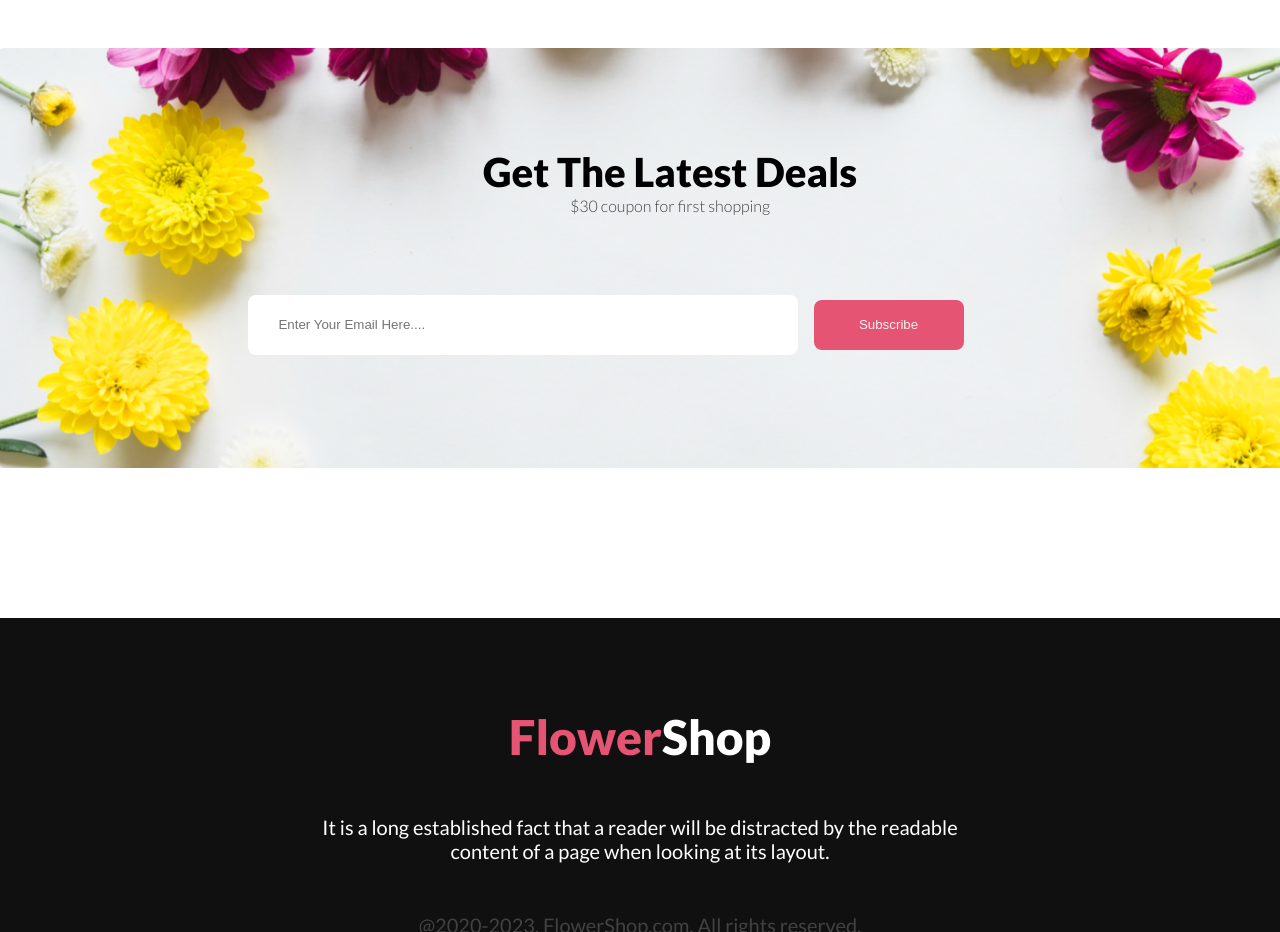
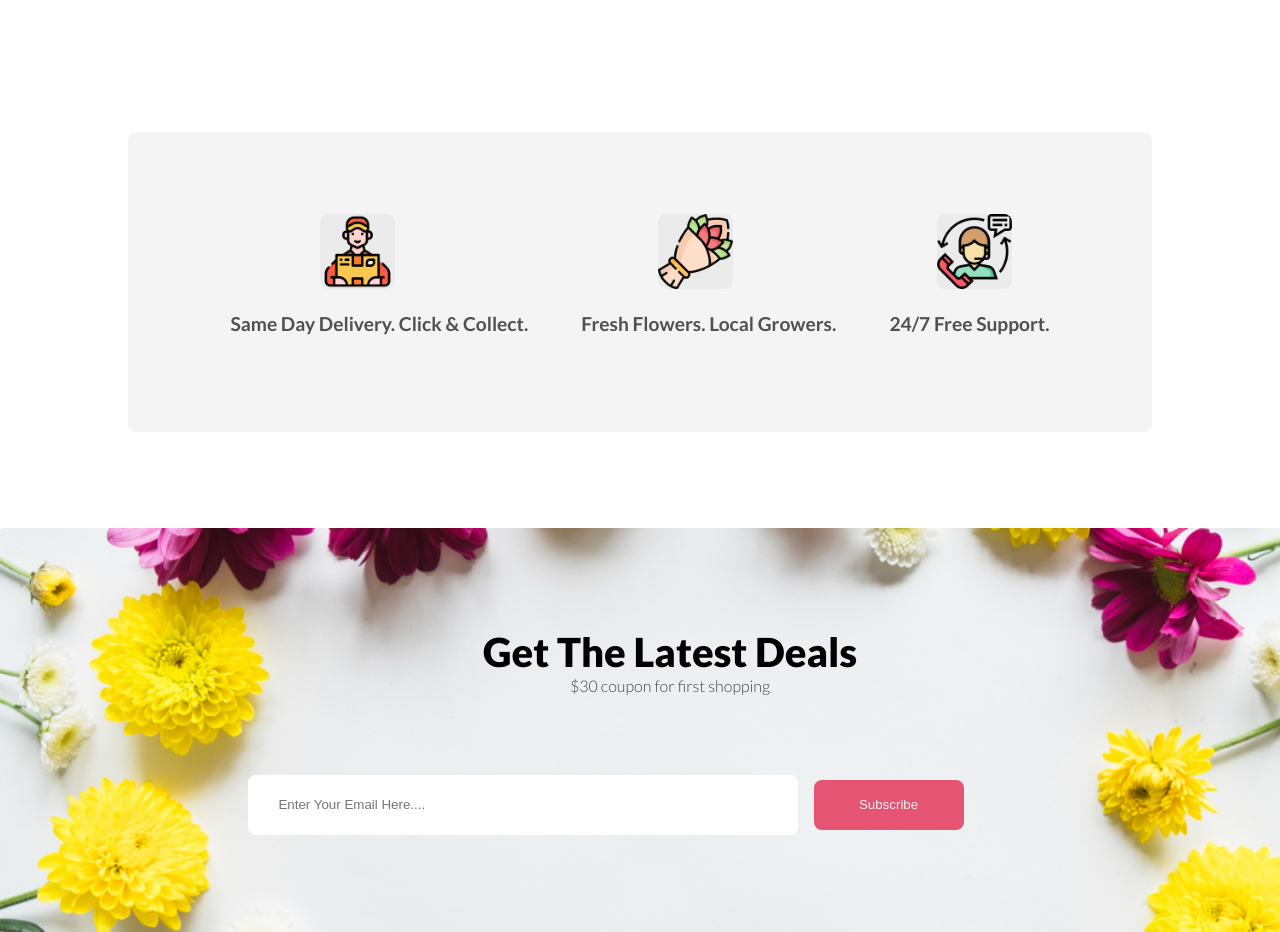
Before and after one commit to ssmahim01/mahim-flowers-shop-website, a plain HTML site: page index.html in a window 1280 px wide. Shown: the part 1487-2419 px from the top of the page. Drawn offline with Linux system fonts and the light colour scheme.

Commit message:
added services section

```diff
--- a/index.html
+++ b/index.html
@@ -56,7 +56,28 @@
 
     <!-- featured flowers section end -->
 
+    <!-- services section start -->
 
+    <section class="services-section">
+
+        <div class="services-container">
+
+            <div class="first-service">
+                <img src="Flower Asset/Group 57.png" alt="">
+                <p class="service-title">Same Day Delivery. Click & Collect.</p>
+            </div>
+            <div class="second-service">
+                <img src="Flower Asset/Group 58.png" alt="">
+                <p class="service-title">Fresh Flowers. Local Growers.</p>
+            </div>
+            <div class="third-service">
+                <img src="Flower Asset/Group 59.png" alt="">
+                <p class="service-title">24/7 Free Support.</p>
+            </div>
+        </div>
+    </section>
+
+    <!-- services section end -->
 
     <!-- latest deals section start -->
 
--- a/styles/style.css
+++ b/styles/style.css
@@ -38,6 +38,14 @@ cursor:pointer;
 
 .display{
     display:flex;
+}
+
+.service-title{
+    color:rgba(39, 39, 39, 0.8);
+font-size:1.2rem;
+font-weight:600;
+text-align:center;
+margin-top:20px;
 }
 
 /* beautiful flower section styles start */
@@ -219,6 +227,69 @@ position:relative;
 
 /* featured flowers section styles end */
 
+/* services section styles start */
+
+.services-section{
+    width:80%;
+    height:300px;
+    margin:0 auto;
+    margin-top:180px;
+    background-color:rgba(39, 39, 39, 0.05);
+    border-radius:0.5rem;
+}
+
+.services-container{
+    width:80%;
+    margin:0 auto;
+    display:flex;
+    justify-content:space-between;
+}
+
+.first-service,
+.second-service,
+.third-service{
+    margin-top:10%;
+}
+
+.first-service img{
+    width:75px;
+    background-color:rgba(39, 39, 39, 0.04);
+    border-radius:0.5rem;
+    margin-left:30%;
+}
+
+.second-service img{
+    width:75px;
+    background-color:rgba(39, 39, 39, 0.04);
+    border-radius:0.5rem;
+    margin-left:30%;
+}
+.third-service img{
+    width:75px;
+    background-color:rgba(39, 39, 39, 0.04);
+    border-radius:0.5rem;
+    margin-left:30%;
+}
+
+.first-service img:hover{
+    cursor:pointer;
+    background-color:#E55473;
+    transform:rotate(35deg);
+}
+
+.second-service img:hover{
+    cursor:pointer;
+    background-color:#E55473;
+    transform:rotate(35deg);
+}
+.third-service img:hover{
+    cursor:pointer;
+    background-color:#E55473;
+    transform:rotate(35deg);
+}
+
+/* services section styles end */
+
 /* latest deals section styles start */
 
 .latest-deals-container{
```
